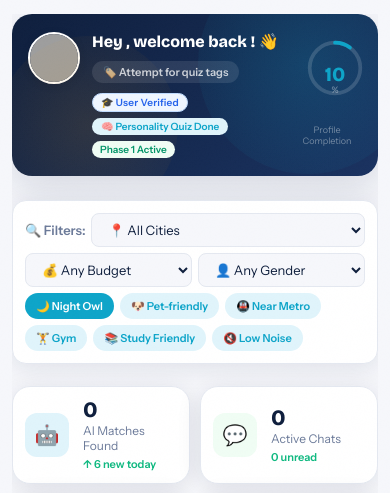
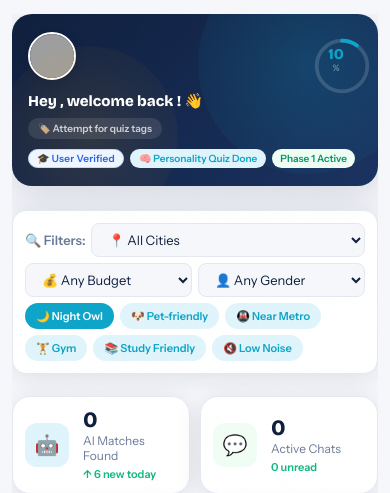
Before and after one commit to code-with-manish09/staymatch-ai, a Django app: page /dashboard/ in a window 390 px wide. Shown: the part 66-559 px from the top of the page. Run offline with Django 5.2, Linux system fonts and the light colour scheme; the visitor is signed in with stand-in values (Sample User, id 1); data comes from the database, SQL or seed files in the repository; data that the repository does not hold is empty; parts of the project's set-up code (start-up, migrations or seed data) failed here and were passed over; grey boxes are pictures that could not be loaded.

Commit message:
dashboard responsivness

```diff
--- a/templates/base.html
+++ b/templates/base.html
@@ -1345,30 +1345,66 @@ input[type=range]{width:100%;accent-color:var(--teal);}
 @media (max-width: 640px) {
   .welcome-banner {
     display: flex !important;
-    flex-direction: row !important;
-    flex-wrap: nowrap !important;
-    align-items: flex-start !important;
-  }
+    flex-direction: column !important;
+    align-items: stretch !important;
+    position: relative !important;
+    padding: 18px 16px !important;
+  }
+
+  .welcome-banner > img.avatar {
+    width: 48px !important;
+    height: 48px !important;
+  }
+
   .welcome-banner > div[style*="flex:1"] {
     flex: 1 1 auto !important;
     min-width: 0 !important;
-  }
+    width: 100% !important;
+  }
+
+  .wb-name {
+    font-size: 15px !important;
+    padding-right: 70px;
+  }
+
+  .wb-chips {
+    display: flex !important;
+    flex-wrap: wrap !important;
+    gap: 6px !important;
+    margin-top: 8px !important;
+  }
+
+  .wb-chip {
+    font-size: 10px !important;
+    padding: 4px 10px !important;
+  }
+
   .vibe-score {
-    flex-shrink: 0 !important;
-    width: 70px !important;
-  }
+    position: absolute !important;
+    top: 16px !important;
+    right: 16px !important;
+    width: auto !important;
+  }
+
+  .vibe-score > div {
+    width: 52px !important;
+    height: 52px !important;
+  }
+
   .vibe-score svg {
-    width: 64px !important;
-    height: 64px !important;
-  }
+    width: 52px !important;
+    height: 52px !important;
+  }
+
+  .vibe-score span:first-child {
+    font-size: 15px !important;
+  }
+
   .vibe-lbl {
-    font-size: 9px !important;
-    text-align: center !important;
-  }
-  .wb-chips {
-    flex-wrap: wrap !important;
-  }
-}
+    display: none !important;
+  }
+}
+
 </style>
 {% block extra_css %}{% endblock %}
 </head>
```
